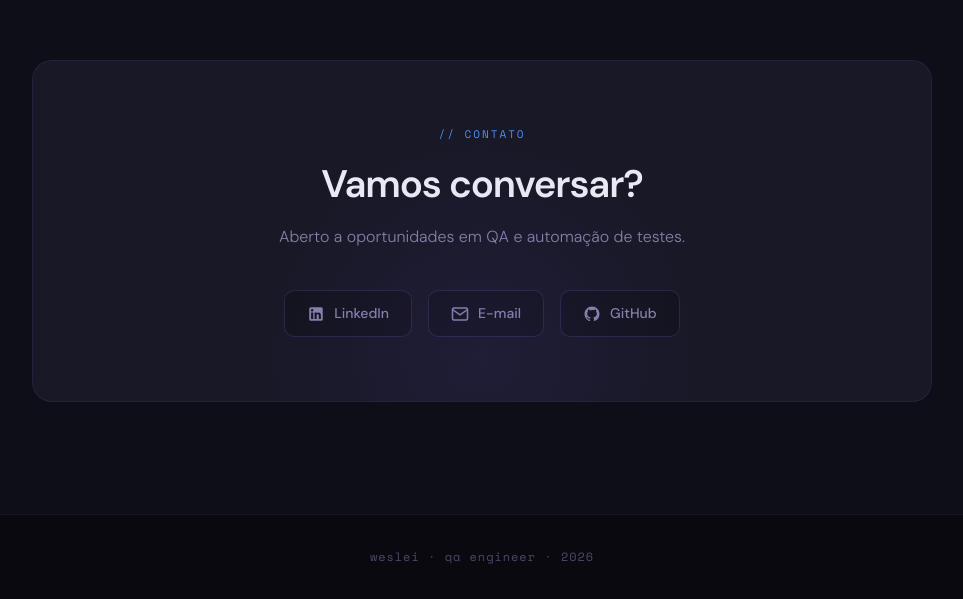
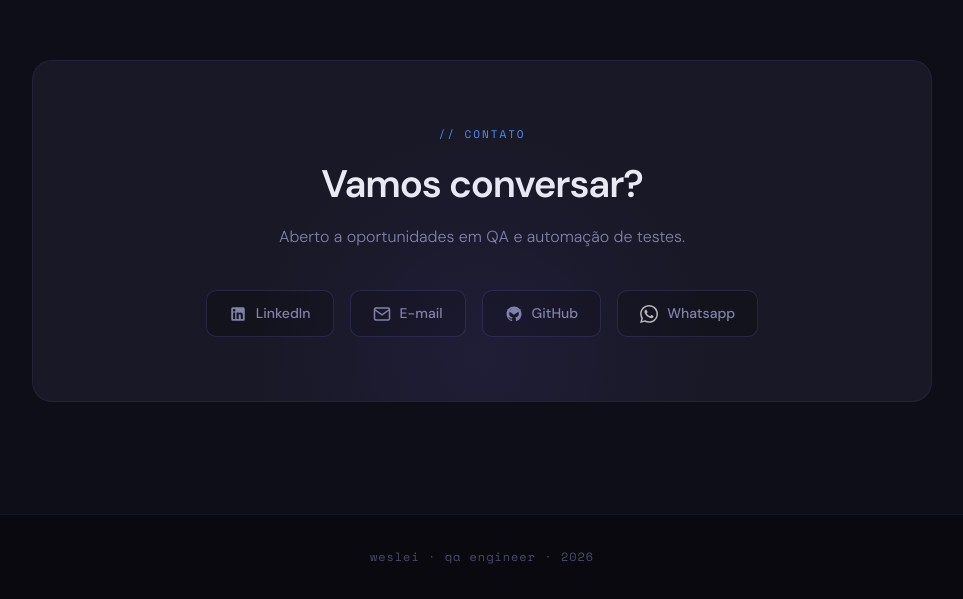
Before and after one commit to WesleiMateus/Portifolio, a plain HTML site: page index.html in a window 1280 px wide. Shown: the part 3254-3853 px from the top of the page, without its empty margins (158-1121 px from the left). Drawn offline with nearby package versions, Linux system fonts and the light colour scheme.

Commit message:
adding whatsapp contact

```diff
--- a/index.html
+++ b/index.html
@@ -465,8 +465,37 @@
                 <path
                   d="M12 2C6.48 2 2 6.48 2 12c0 4.42 2.87 8.17 6.84 9.49.5.09.68-.22.68-.48v-1.7c-2.78.6-3.37-1.34-3.37-1.34-.45-1.16-1.11-1.47-1.11-1.47-.91-.62.07-.61.07-.61 1 .07 1.53 1.03 1.53 1.03.89 1.52 2.34 1.08 2.91.83.09-.65.35-1.08.63-1.33-2.22-.25-4.55-1.11-4.55-4.94 0-1.09.39-1.98 1.03-2.68-.1-.25-.45-1.27.1-2.64 0 0 .84-.27 2.75 1.02A9.56 9.56 0 0112 6.8c.85 0 1.71.11 2.51.33 1.91-1.29 2.75-1.02 2.75-1.02.55 1.37.2 2.39.1 2.64.64.7 1.03 1.59 1.03 2.68 0 3.84-2.34 4.68-4.57 4.93.36.31.68.92.68 1.85v2.74c0 .27.18.58.69.48A10.01 10.01 0 0022 12c0-5.52-4.48-10-10-10z"
                 />
+
+                <polyline points="22,6 12,13 2,6" />
               </svg>
               GitHub
+            </a>
+            <a href="wa.me/+55679820830877" class="contact-link">
+              <svg
+                fill="#b8b8b8"
+                viewBox="-1.66 0 740.824 740.824"
+                xmlns="http://www.w3.org/2000/svg"
+                stroke="#b8b8b8"
+                width="18"
+                height="18"
+                fill="currentColor"
+                viewBox="0 0 24 24"
+              >
+                <g id="SVGRepo_bgCarrier" stroke-width="0"></g>
+                <g
+                  id="SVGRepo_tracerCarrier"
+                  stroke-linecap="round"
+                  stroke-linejoin="round"
+                ></g>
+                <g id="SVGRepo_iconCarrier">
+                  <path
+                    fill-rule="evenodd"
+                    clip-rule="evenodd"
+                    d="M630.056 107.658C560.727 38.271 468.525.039 370.294 0 167.891 0 3.16 164.668 3.079 367.072c-.027 64.699 16.883 127.855 49.016 183.523L0 740.824l194.666-51.047c53.634 29.244 114.022 44.656 175.481 44.682h.151c202.382 0 367.128-164.689 367.21-367.094.039-98.088-38.121-190.32-107.452-259.707m-259.758 564.8h-.125c-54.766-.021-108.483-14.729-155.343-42.529l-11.146-6.613-115.516 30.293 30.834-112.592-7.258-11.543c-30.552-48.58-46.689-104.729-46.665-162.379C65.146 198.865 202.065 62 370.419 62c81.521.031 158.154 31.81 215.779 89.482s89.342 134.332 89.311 215.859c-.07 168.242-136.987 305.117-305.211 305.117m167.415-228.514c-9.176-4.591-54.286-26.782-62.697-29.843-8.41-3.061-14.526-4.591-20.644 4.592-6.116 9.182-23.7 29.843-29.054 35.964-5.351 6.122-10.703 6.888-19.879 2.296-9.175-4.591-38.739-14.276-73.786-45.526-27.275-24.32-45.691-54.36-51.043-63.542-5.352-9.183-.569-14.148 4.024-18.72 4.127-4.11 9.175-10.713 13.763-16.07 4.587-5.356 6.116-9.182 9.174-15.303 3.059-6.122 1.53-11.479-.764-16.07-2.294-4.591-20.643-49.739-28.29-68.104-7.447-17.886-15.012-15.466-20.644-15.746-5.346-.266-11.469-.323-17.585-.323-6.117 0-16.057 2.296-24.468 11.478-8.41 9.183-32.112 31.374-32.112 76.521s32.877 88.763 37.465 94.885c4.587 6.122 64.699 98.771 156.741 138.502 21.891 9.45 38.982 15.093 52.307 19.323 21.981 6.979 41.983 5.994 57.793 3.633 17.628-2.633 54.285-22.19 61.932-43.616 7.646-21.426 7.646-39.791 5.352-43.617-2.293-3.826-8.41-6.122-17.585-10.714"
+                  ></path>
+                </g>
+              </svg>
+              Whatsapp
             </a>
           </div>
         </div>
```
